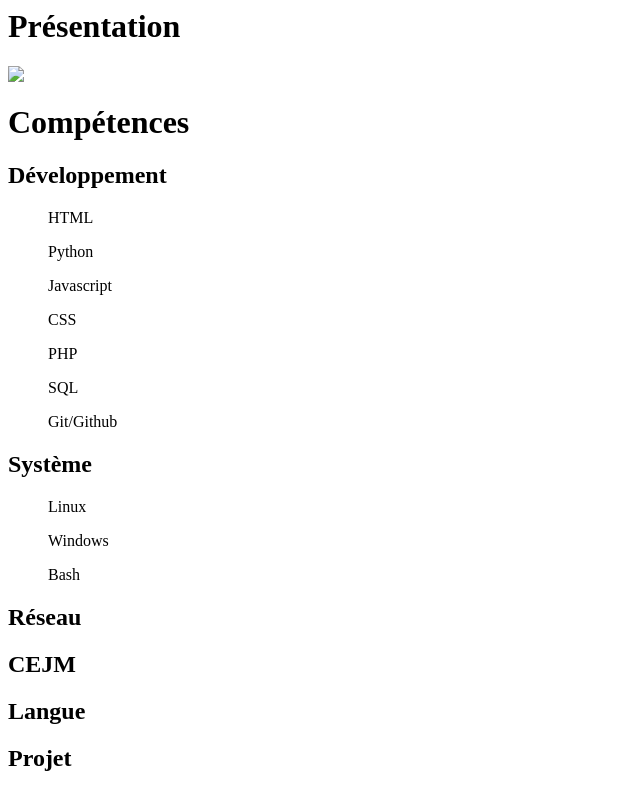
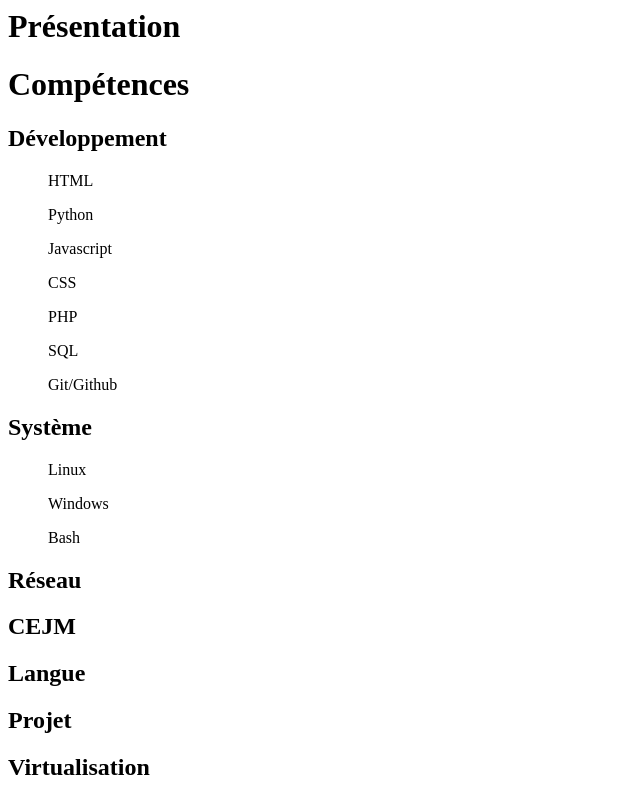
Before and after one commit to theo-oger/siteCV, a plain HTML site: page index.html in a window 1280 px wide. Shown: the top 789 px of the page, without its empty margins (0-640 px from the left). Drawn offline with Linux system fonts and the light colour scheme.

Commit message:
index.html

```diff
--- a/index.html
+++ b/index.html
@@ -7,7 +7,6 @@
     </head>
     <body>
         <h1>Présentation</h1>
-        <img src="goku 4.jpg">
         <h1>Compétences</h1>
             <h2>Développement</h2>
                 <ul>HTML</ul>
```
